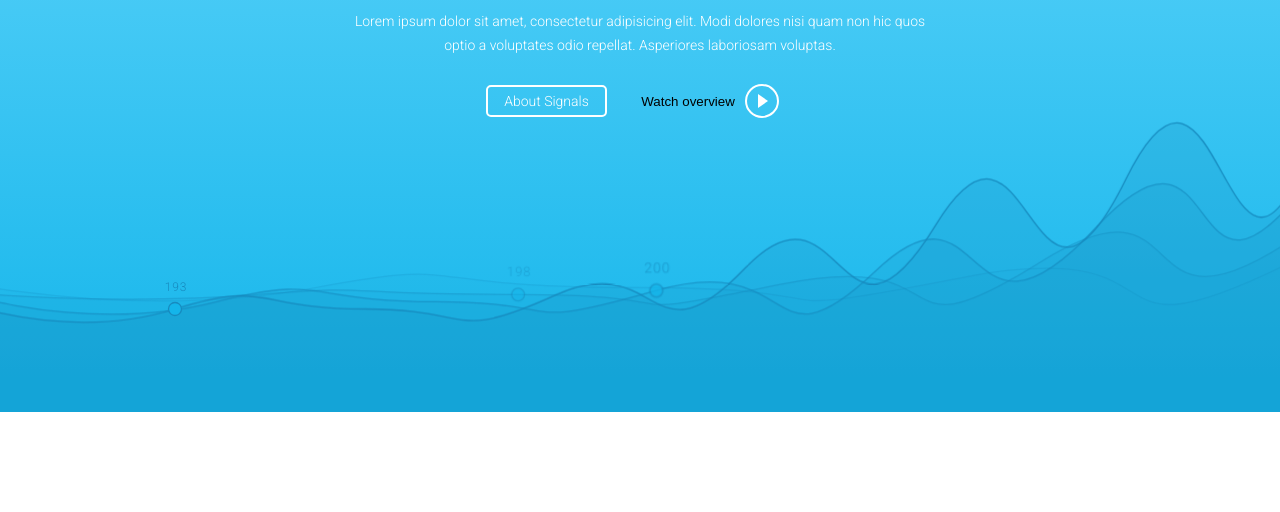
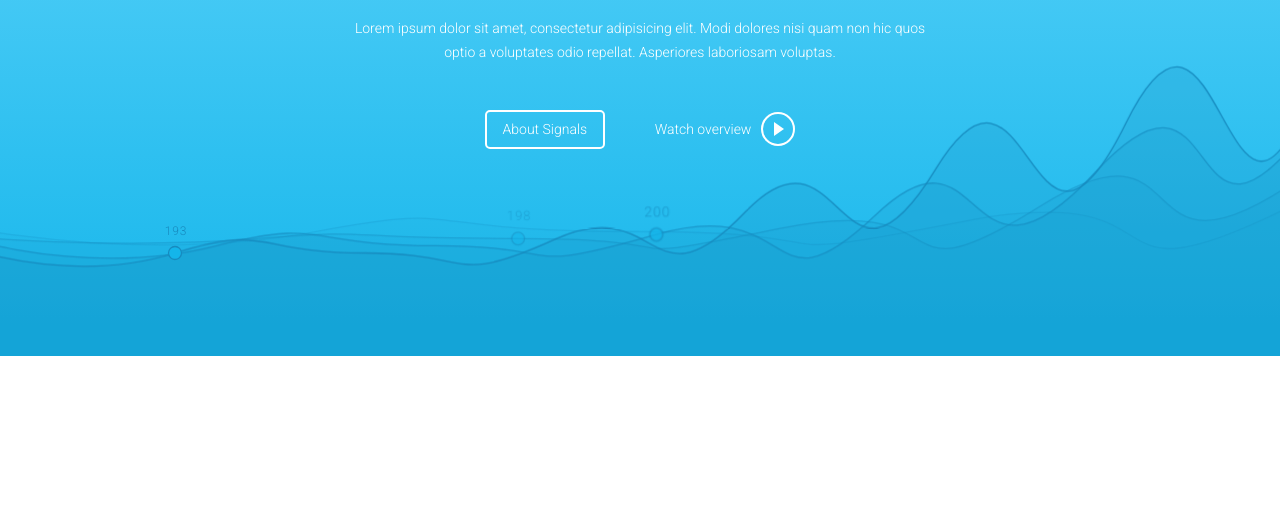
Before and after one commit to devonChurch/edamame, a website: page dist/index.html in a window 1280 px wide. Shown: the part 288-800 px from the top of the page. Drawn offline with Linux system fonts and the light colour scheme.

Commit message:
Created a distribution build

```diff
--- a/dist/index.html
+++ b/dist/index.html
@@ -10,8 +10,8 @@
             <div class="hero__content">
                 <h1 class="hero__title">Signals</h1>
                 <p class="hero__introduction">Lorem ipsum dolor sit amet, consectetur adipisicing elit. Modi dolores nisi quam non hic quos optio a voluptates odio repellat. Asperiores laboriosam voluptas.</p>
-                <a class="hero__button hero__button--cta" role="button" name="More information">About Signals</a>
-                <button class="hero__button hero__button--video" role="button" name="Watch video">Watch overview</button>
+                <a class="hero__button hero__button--cta" href="#">About Signals</a>
+                <button class="hero__button hero__button--video" role="button">Watch overview</button>
             </div>
         </section>
 
--- a/dist/style.css
+++ b/dist/style.css
@@ -1,4 +1,4 @@
-@import url(https://fonts.googleapis.com/css?family=Roboto:300);html {
+@import url(https://fonts.googleapis.com/css?family=Roboto:300,100);html {
   box-sizing: border-box; }
 
 *, *:before, *:after {
@@ -9,38 +9,41 @@ body {
 
 .hero {
   background-image: linear-gradient(to bottom, #68d8fd, #14b5ea);
-  height: 100vh;
-  max-height: 700px;
   position: relative; }
   .hero__content {
+    line-height: 1.7;
+    padding: 15% 20px;
+    position: relative;
+    text-align: center;
+    z-index: 10; }
+  .hero__content, .hero__button {
     color: white;
     font-family: 'Roboto', sans-serif;
     font-size: 14px;
-    font-weight: 300;
-    line-height: 1.7;
-    padding: 200px 20px;
-    position: relative;
-    text-align: center;
-    z-index: 10; }
+    font-weight: 300; }
   .hero__title {
     font-size: 40px;
     font-weight: 100;
     margin: 15px 0; }
   .hero__introduction {
-    margin: auto;
+    margin: 30px auto;
     max-width: 600px; }
   .hero__button {
     background: transparent;
     border: 0;
+    cursor: pointer;
+    display: inline-block;
+    margin: 15px;
     padding: 6px 16px;
     transition: opacity 0.25s ease-out; }
     .hero__button:hover {
       opacity: 0.5; }
     .hero__button--cta {
       border: 2px solid white;
-      border-radius: 5px; }
+      border-radius: 5px;
+      text-decoration: none; }
     .hero__button--video {
-      margin: 30px 15px;
+      outline: 0;
       padding-right: 44px;
       position: relative; }
       .hero__button--video:before, .hero__button--video:after {
```
Also changed, not shown: 2 other files.
